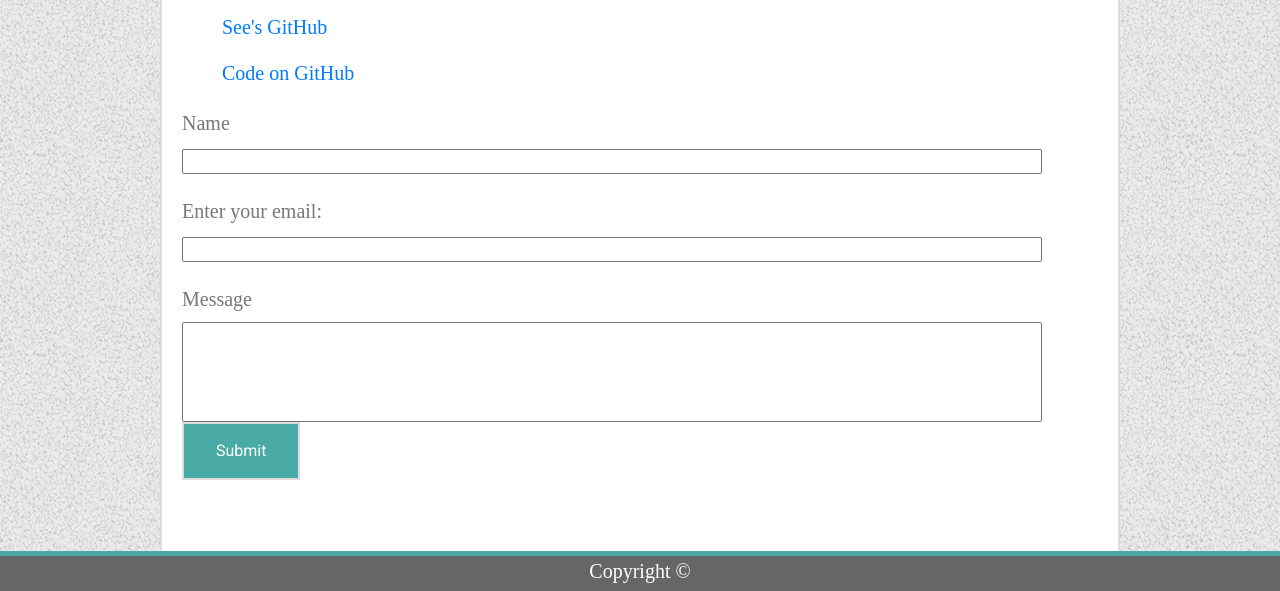
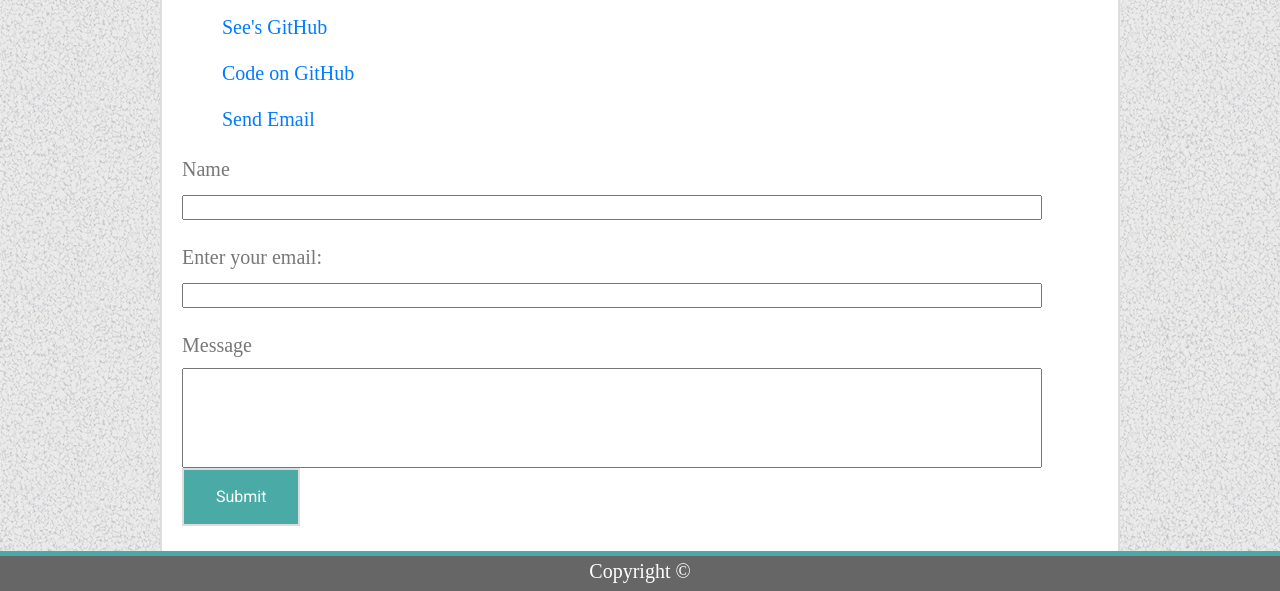
Before and after one commit to seeseexiong/Responsive-Portfolio, a plain HTML site: page contact.html in a window 1280 px wide. Shown: the part 209-800 px from the top of the page. Drawn offline with nearby package versions, Linux system fonts and the light colour scheme.

Commit message:
3rd push 10/8/18

```diff
--- a/contact.html
+++ b/contact.html
@@ -36,6 +36,7 @@
             <hr>
             <p class="margin40"><a href="https://www.linkedin.com/in/see-xiong-390670116/">See's GitHub</a></p></b>
             <p class="margin40"><a href="https://github.com/seeseexiong">Code on GitHub</a></p></b>
+            <p class="margin40"><a href="mailto:seeseexiong@gmail.com?Subject=Hello%20again" target="_top">Send Email</a></p></b>
             <form>
                 <div class="form">
                         <label>Name</label><br>
```
